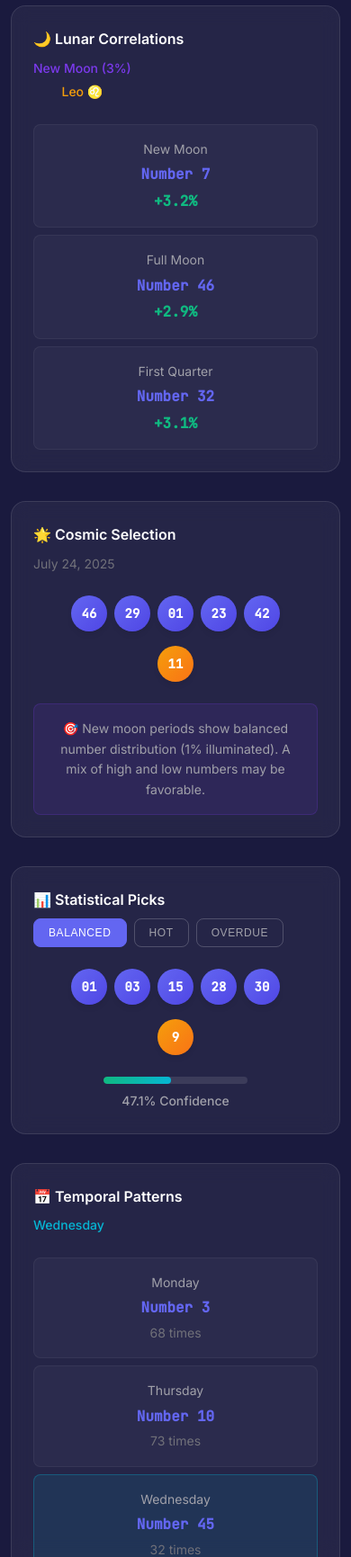
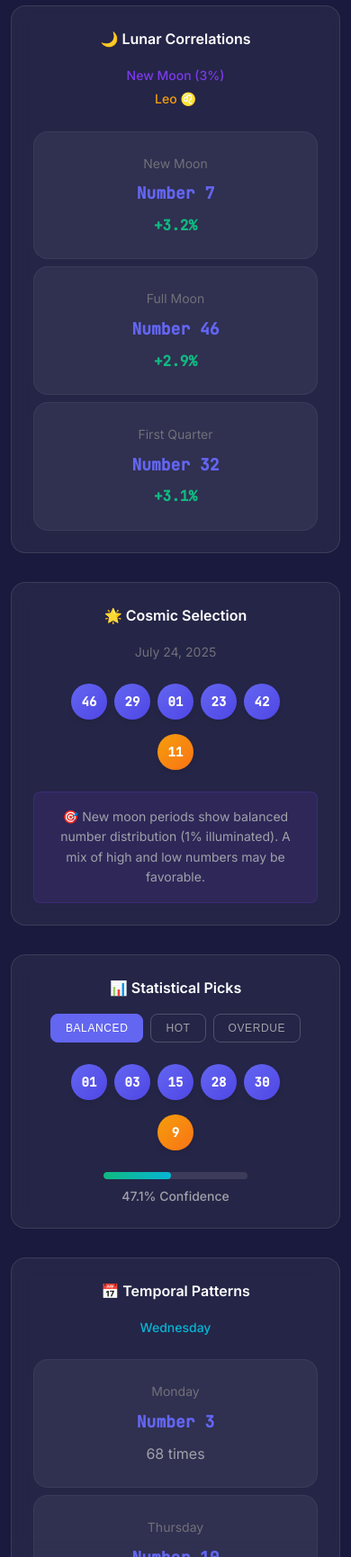
Before and after one commit to mrz1836/go-lucky, a website: page web-assets/index.html in a window 390 px wide. Shown: the part 2900-4631 px from the top of the page at 90% size. Drawn offline with nearby package versions, Linux system fonts and the light colour scheme; no server answers.

Commit message:
Perfect mobile centering and polish for demo sections

```diff
--- a/web-assets/css/styles.css
+++ b/web-assets/css/styles.css
@@ -1100,6 +1100,28 @@ body {
         text-align: left;
     }
 
+    .demo-header {
+        flex-direction: column;
+        align-items: center;
+        gap: var(--space-sm);
+        text-align: center;
+    }
+
+    .demo-header h3 {
+        text-align: center;
+        width: 100%;
+    }
+
+    .cosmic-indicator {
+        justify-content: center;
+        text-align: center;
+    }
+
+    .cosmic-date,
+    .current-day {
+        text-align: center;
+    }
+
     .demo-card {
         padding: var(--space-lg);
     }
@@ -1173,11 +1195,33 @@ body {
         padding: var(--space-md) var(--space-lg);
     }
 
+    .correlation-phase,
+    .correlation-number,
+    .correlation-value {
+        text-align: center;
+        width: 100%;
+    }
+
+    .correlation-item:hover {
+        transform: translateY(-2px);
+    }
+
     .pattern-item {
         flex-direction: column;
         gap: var(--space-xs);
         text-align: center;
         padding: var(--space-md) var(--space-lg);
+    }
+
+    .pattern-day,
+    .pattern-number,
+    .pattern-count {
+        text-align: center;
+        width: 100%;
+    }
+
+    .pattern-item:hover {
+        transform: translateY(-2px);
     }
 
     .section-header h2 {
@@ -1233,6 +1277,85 @@ body {
     .usage-card {
         padding: var(--space-lg);
         margin: 0 var(--space-xs);
+    }
+
+    .demo-card {
+        text-align: center;
+    }
+
+    .demo-header {
+        align-items: center;
+        text-align: center;
+        gap: var(--space-md);
+    }
+
+    .demo-header h3 {
+        font-size: 1.125rem;
+        text-align: center;
+        margin-bottom: 0;
+    }
+
+    .cosmic-indicator {
+        justify-content: center;
+        align-items: center;
+        text-align: center;
+        width: 100%;
+    }
+
+    .correlation-results {
+        gap: var(--space-md);
+    }
+
+    .correlation-item {
+        padding: var(--space-lg);
+        text-align: center;
+        border-radius: var(--border-radius-lg);
+        background: rgba(255, 255, 255, 0.05);
+    }
+
+    .correlation-phase {
+        font-size: 0.875rem;
+        color: var(--text-muted);
+        margin-bottom: var(--space-xs);
+    }
+
+    .correlation-number {
+        font-size: 1.125rem;
+        font-weight: 700;
+        margin-bottom: var(--space-xs);
+    }
+
+    .correlation-value {
+        font-size: 1rem;
+        font-weight: 700;
+    }
+
+    .temporal-patterns {
+        gap: var(--space-md);
+    }
+
+    .pattern-item {
+        padding: var(--space-lg);
+        text-align: center;
+        border-radius: var(--border-radius-lg);
+        background: rgba(255, 255, 255, 0.05);
+    }
+
+    .pattern-day {
+        font-size: 0.875rem;
+        color: var(--text-muted);
+        margin-bottom: var(--space-xs);
+    }
+
+    .pattern-number {
+        font-size: 1.125rem;
+        font-weight: 700;
+        margin-bottom: var(--space-xs);
+    }
+
+    .pattern-count {
+        font-size: 1rem;
+        color: var(--text-secondary);
     }
 
     .hero-stats {
@@ -1325,6 +1448,16 @@ body {
         padding: var(--space-md);
     }
 
+    .demo-card {
+        padding: var(--space-lg);
+        text-align: center;
+    }
+
+    .correlation-item,
+    .pattern-item {
+        padding: var(--space-md) var(--space-lg);
+    }
+
     .btn {
         max-width: 200px;
         padding: var(--space-sm) var(--space-md);
@@ -1359,6 +1492,15 @@ body {
 
     .stat-label {
         font-size: 0.875rem;
+    }
+
+    .demo-header {
+        margin-bottom: var(--space-lg);
+    }
+
+    .demo-header h3 {
+        font-size: 1rem;
+        margin-bottom: var(--space-sm);
     }
 }
 
```
